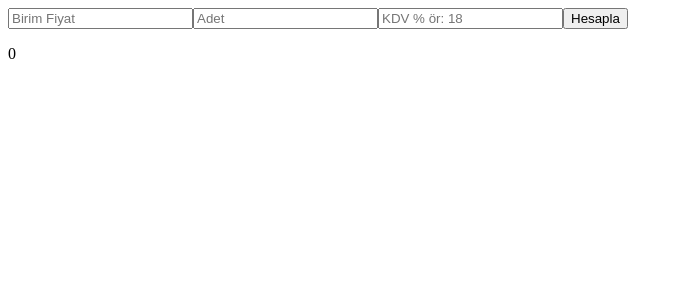
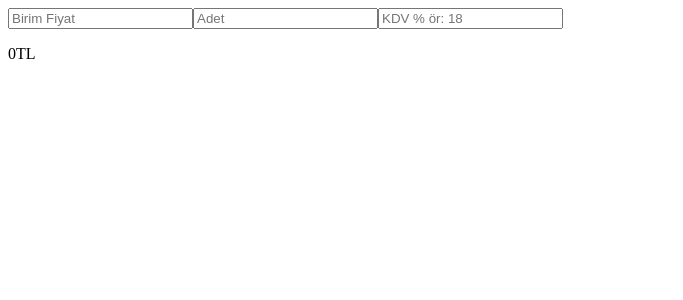
Before and after one commit to emrbalc1/hafta8, a React (Create React App) app: page / in a window 1280 px wide. Shown: the top 300 px of the page, without its empty margins (0-683 px from the left). Built offline with nearby package versions, Linux system fonts and the light colour scheme.

Commit message:
Dinamik sonuç üreten şekilde yeniden kodlandı

```diff
--- a/public/index.html
+++ b/public/index.html
@@ -3,7 +3,7 @@
   <head>
     <meta charset="utf-8" />
     <meta name="viewport" content="width=device-width, initial-scale=1" />
-    <title>Maliyet Hesap App</title>
+    <title>Maliyet Hesap App v2.0</title>
   </head>
   <body>
     <div id="root"></div>
--- a/src/App.jsx
+++ b/src/App.jsx
@@ -1,19 +1,17 @@
 import { useState } from "react";
 
 function App() {
-  const [bfiyat, bfiyatGuncelle] = useState("");
-  const [adet, adetGuncelle] = useState("");
-  const [kdv, kdvGuncelle] = useState("");
+  const [bfiyat, bfiyatGuncelle] = useState(0);
+  const [adet, adetGuncelle] = useState(0);
+  const [kdv, kdvGuncelle] = useState(0);
   const [sonuc, sonucGuncelle] = useState(0);
 
   function formGonderim(olay) {
     olay.preventDefault();
+  }
 
     let tutar = parseInt(bfiyat) * parseInt(adet)
     tutar = tutar + (tutar/100) * parseInt(kdv)
-
-    sonucGuncelle(tutar)
-  }
 
   return (
     <>
@@ -33,10 +31,9 @@
           placeholder="KDV % ör: 18"
           onChange={(olay) => kdvGuncelle(olay.target.value)}
         />
-        <button type="submit">Hesapla</button>
       </form>
 
-      <p>{sonuc}</p>
+      <p>{tutar}TL</p>
     </>
   );
 }
```
